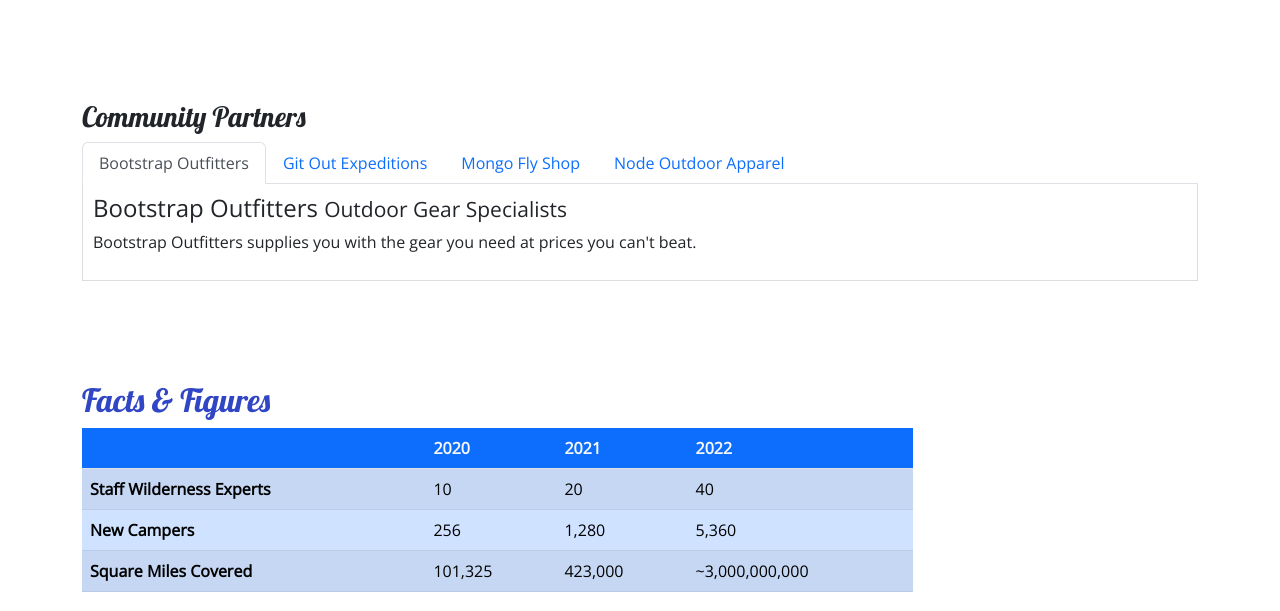
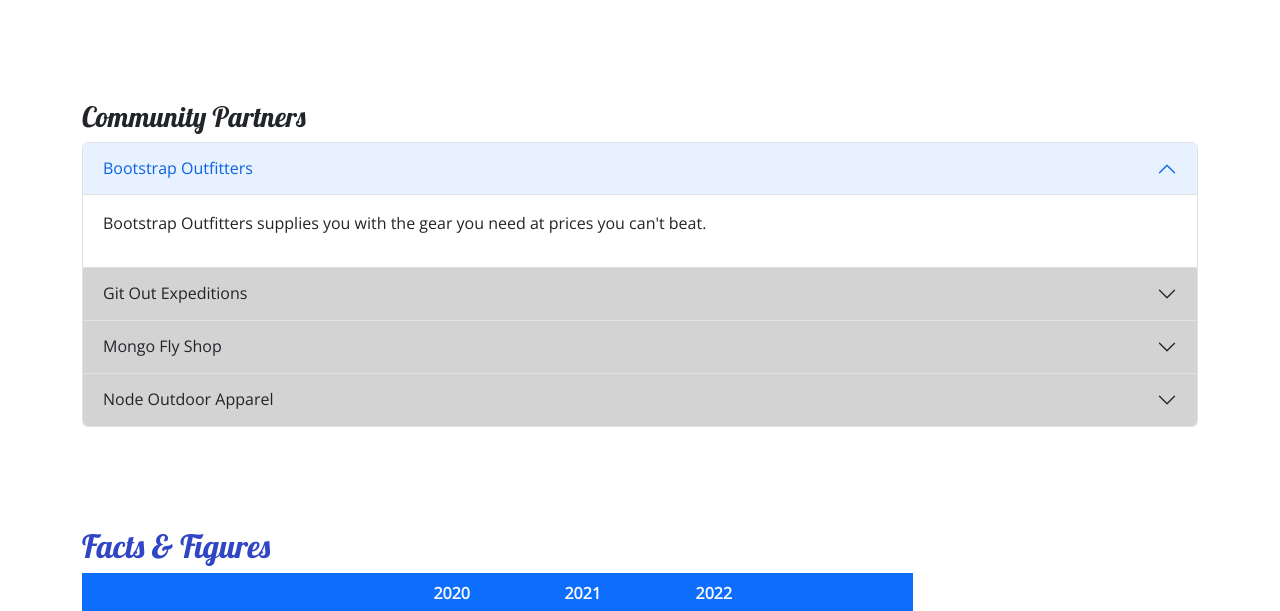
Before and after one commit to ronbrighter/nucampsite, a plain HTML site: page aboutus.html in a window 1280 px wide. Shown: the part 743-1354 px from the top of the page. Drawn offline with nearby package versions, Linux system fonts and the light colour scheme.

Commit message:
Accordion

```diff
--- a/aboutus.html
+++ b/aboutus.html
@@ -7,10 +7,13 @@
     <meta name="viewport" content="width=device-width, initial-scale=1" />
 
     <!-- Bootstrap CSS -->
-     <link href="https://cdn.jsdelivr.net/npm/bootstrap@5.2.3/dist/css/bootstrap.min.css" rel="stylesheet" integrity="sha384-rbsA2VBKQhggwzxH7pPCaAqO46MgnOM80zW1RWuH61DGLwZJEdK2Kadq2F9CUG65" crossorigin="anonymous"/>
+    <link href="https://cdn.jsdelivr.net/npm/bootstrap@5.2.3/dist/css/bootstrap.min.css" rel="stylesheet"
+        integrity="sha384-rbsA2VBKQhggwzxH7pPCaAqO46MgnOM80zW1RWuH61DGLwZJEdK2Kadq2F9CUG65" crossorigin="anonymous" />
 
     <!-- Additional CSS must be placed after Bootstrap CSS -->
-     <link rel="stylesheet" href="https://cdnjs.cloudflare.com/ajax/libs/font-awesome/6.2.1/css/all.min.css" integrity="sha512-MV7K8+y+gLIBoVD59lQIYicR65iaqukzvf/nwasF0nqhPay5w/9lJmVM2hMDcnK1OnMGCdVK+iQrJ7lzPJQd1w==" crossorigin="anonymous" referrerpolicy="no-referrer"/>
+    <link rel="stylesheet" href="https://cdnjs.cloudflare.com/ajax/libs/font-awesome/6.2.1/css/all.min.css"
+        integrity="sha512-MV7K8+y+gLIBoVD59lQIYicR65iaqukzvf/nwasF0nqhPay5w/9lJmVM2hMDcnK1OnMGCdVK+iQrJ7lzPJQd1w=="
+        crossorigin="anonymous" referrerpolicy="no-referrer" />
     <link rel="stylesheet" href="https://fonts.googleapis.com/css?family=Lobster|Open+Sans" />
     <link rel="stylesheet" href="css/styles.css" />
 
@@ -38,15 +41,20 @@
         <div class="container">
             <a class="navbar-brand" href="index.html"><img src="img/logo.png" height="30" width="30" /></a>
             <button class="navbar-toggler" type="button" data-bs-toggle="collapse" data-bs-target="#nucampNavbar">
-            <button class="navbar-toggler ms-auto" type="button" data-bs-toggle="collapse" data-bs-target="#nucampNavbar">
+                <button class="navbar-toggler ms-auto" type="button" data-bs-toggle="collapse"
+                    data-bs-target="#nucampNavbar">
                     <span class="navbar-toggler-icon"></span>
                 </button>
                 <div class="collapse navbar-collapse" id="nucammpNavbar">
                     <ul class="navbar-nav">
-                    <li class="nav-item"><a class="nav-link" href="index.html"><i class="fa-solid fa-house fa-lg"></i> Home</a></li>
-                    <li class="nav-item"><a class="nav-link active" href="#"><i class="fa-solid fa-info fa-lg"></i> About Us</a></li>
-                    <li class="nav-item"><a class="nav-link" href="#"><i class="fa-solid fa-list fa-lg"></i> Sites</a></li>
-                    <li class="nav-item"><a class="nav-link " href="contactus.html"><i class="fa-solid fa-address-card fa-lg"></i> Contact</a></li>
+                        <li class="nav-item"><a class="nav-link" href="index.html"><i
+                                    class="fa-solid fa-house fa-lg"></i> Home</a></li>
+                        <li class="nav-item"><a class="nav-link active" href="#"><i class="fa-solid fa-info fa-lg"></i>
+                                About Us</a></li>
+                        <li class="nav-item"><a class="nav-link" href="#"><i class="fa-solid fa-list fa-lg"></i>
+                                Sites</a></li>
+                        <li class="nav-item"><a class="nav-link " href="contactus.html"><i
+                                    class="fa-solid fa-address-card fa-lg"></i> Contact</a></li>
                     </ul>
                 </div>
         </div>
@@ -94,7 +102,8 @@
                 <div class="card bg-light mt-3">
                     <figure class="card-body">
                         <blockquote class="blockquote">
-                            <q>I will not follow where the path may lead, but I will go where there is no path, and I will leave a trail.</q>
+                            <q>I will not follow where the path may lead, but I will go where there is no path, and I
+                                will leave a trail.</q>
                         </blockquote>
                         <figcaption class="blockquote-footer">
                             Muriel Strode <cite>"Wind-Wafted Wild Flowers" - The Open Court, Vol. 1903</cite>
@@ -107,37 +116,68 @@
         <section class="row row-content">
             <div class="col">
                 <h3>Community Partners</h3>
-                <ul class="nav nav-tabs">
-                    <li class="nav-item">
-                        <a href="#bootstrap" class="nav-link active" role="tab" data-bs-toggle="tab">Bootstrap Outfitters</a>
-                    </li>
-                    <li class="nav-item">
-                        <a href="#git" class="nav-link" role="tab" data-bs-toggle="tab">Git Out Expeditions</a>
-                    </li>
-                    <li class="nav-item">
-                        <a href="#mongo" class="nav-link" role="tab" data-bs-toggle="tab">Mongo Fly Shop</a>
-                    </li>
-                    <li class="nav-item">
-                        <a href="#node" class="nav-link" role="tab" data-bs-toggle="tab">Node Outdoor Apparel</a>
-                    </li>
-                </ul>
-                <div class="tab-content">
-                    <div role="tabpanel" class="tab-pane fade show active" id="bootstrap">
-                        <h4>Bootstrap Outfitters <small>Outdoor Gear Specialists</small></h4>
-                        <p class="d-none d-sm-block">Bootstrap Outfitters supplies you with the gear you need at prices you can't beat.</p>
+
+                <div class="accordion" id="accordionExample">
+                    <div class="accordion-item">
+                        <h4 class="accordion-header">
+                            <button class="accordion-button" type="button" data-bs-toggle="collapse"
+                                data-bs-target="#bootstrap">
+                                Bootstrap Outfitters
+                            </button>
+                        </h4>
+                        <div id="bootstrap" class="accordion-collapse collapse show" data-bs-parent="#accordionExample">
+                            <div class="accordion-body d-none d-sm-block">
+                                <p>Bootstrap Outfitters supplies you with the gear you need at prices you can't beat.
+                                </p>
                             </div>
-                    <div role="tabpanel" class="tab-pane fade" id="git">
-                        <h4>Git Out Expeditions <small>Group Adventure Expeditions</small></h4>
-                        <p class="d-none d-sm-block">Join Git Out Expeditions to explore new horizons with a group of other adventurers!</p>
                         </div>
-                    <div role="tabpanel" class="tab-pane fade" id="mongo">
-                        <h4>Mongo Fly Shop <small>Your Neighborhood Fly Fishing Shop</small></h4>
-                        <p class="d-none d-sm-block">Need a new fishing pole, a tacklebox, or flies of all kinds? Stop by Mongo Fly Shop.</p>
                     </div>
-                    <div role="tabpanel" class="tab-pane fade" id="node">
-                        <h4>Node Outdoor Apparel <small>Outdoor Clothes & Shoes</small></h4>
-                        <p class="d-none d-sm-block">From polar fleeces to swimsuits, hiking boots to waders, a visit to Node will be sure to get you covered.</p>
+
+                    <div class="accordion-item">
+                        <h4 class="accordion-header">
+                            <button class="accordion-button collapsed" type="button" data-bs-toggle="collapse"
+                                data-bs-target="#git">
+                                Git Out Expeditions
+                            </button>
+                        </h4>
+                        <div id="git" class="accordion-collapse collapse" data-bs-parent="#accordionExample">
+                            <div class="accordion-body d-none d-sm-block">
+                                <p>Join Git Out Expeditions to explore new horizons with a group of other adventurers!
+                                </p>
                             </div>
+                        </div>
+                    </div>
+
+                    <div class="accordion-item">
+                        <h4 class="accordion-header">
+                            <button class="accordion-button collapsed" type="button" data-bs-toggle="collapse"
+                                data-bs-target="#mongo">
+                                Mongo Fly Shop
+                            </button>
+                        </h4>
+                        <div id="mongo" class="accordion-collapse collapse" data-bs-parent="#accordionExample">
+                            <div class="accordion-body d-none d-sm-block">
+                                <p>Need a new fishing pole, a tacklebox, or flies of all kinds? Stop by Mongo Fly Shop.
+                                </p>
+                            </div>
+                        </div>
+                    </div>
+
+                    <div class="accordion-item">
+                        <h4 class="accordion-header">
+                            <button class="accordion-button collapsed" type="button" data-bs-toggle="collapse"
+                                data-bs-target="#node">
+                                Node Outdoor Apparel
+                            </button>
+                        </h4>
+                        <div id="node" class="accordion-collapse collapse" data-bs-parent="#accordionExample">
+                            <div class="accordion-body d-none d-sm-block">
+                                <p>From polar fleeces to swimsuits, hiking boots to waders, a visit to Node will be sure
+                                    to get you covered.</p>
+                            </div>
+                        </div>
+                    </div>
+
                 </div>
             </div>
         </section>
@@ -209,7 +249,9 @@
     </footer>
 
     <!-- Bootstrap JavaScript plugins -->
-    <script src="https://cdn.jsdelivr.net/npm/bootstrap@5.2.3/dist/js/bootstrap.bundle.min.js" integrity="sha384-kenU1KFdBIe4zVF0s0G1M5b4hcpxyD9F7jL+jjXkk+Q2h455rYXK/7HAuoJl+0I4" crossorigin="anonymous"></script>
+    <script src="https://cdn.jsdelivr.net/npm/bootstrap@5.2.3/dist/js/bootstrap.bundle.min.js"
+        integrity="sha384-kenU1KFdBIe4zVF0s0G1M5b4hcpxyD9F7jL+jjXkk+Q2h455rYXK/7HAuoJl+0I4"
+        crossorigin="anonymous"></script>
 
 
 </body>
--- a/css/styles.css
+++ b/css/styles.css
@@ -2,7 +2,9 @@ body {
     font-family: "Open Sans", sans-serif;
 }
 
-h1, h2, h3 {
+h1,
+h2,
+h3 {
     font-family: "Lobster", cursive;
 }
 
@@ -27,7 +29,8 @@ footer {
 
 .row-content {
     padding: 50px 0;
-    border-bottom: 1px; ridge;
+    border-bottom: 1px;
+    ridge;
     min-height: 200px;
 }
 
@@ -35,8 +38,6 @@ footer {
     background-color: #901cad;
 }
 
-.tab-content {
-    border: 1px solid #ddd;
-    border-top: none;
-    padding: 10px;
+.accordion-button {
+    background-color: #d3d3d3;
 }
```
Lines whose indentation alone changed are shown as unchanged.
